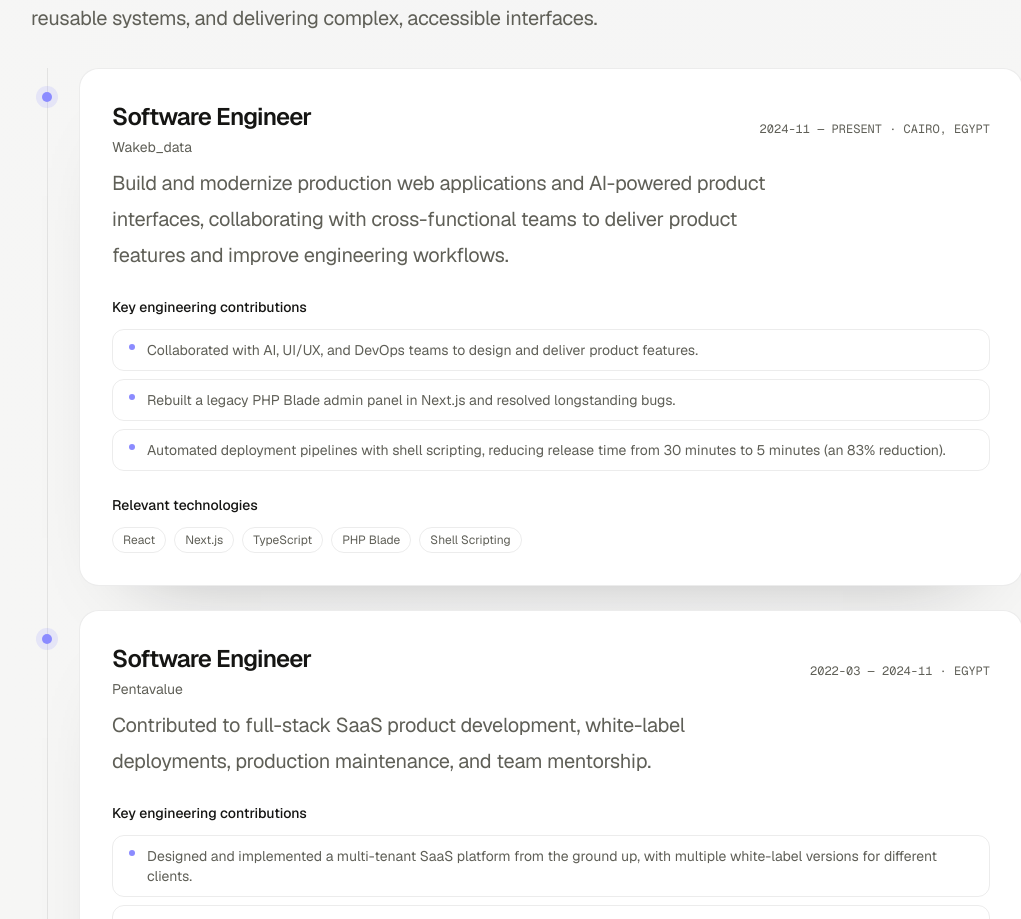
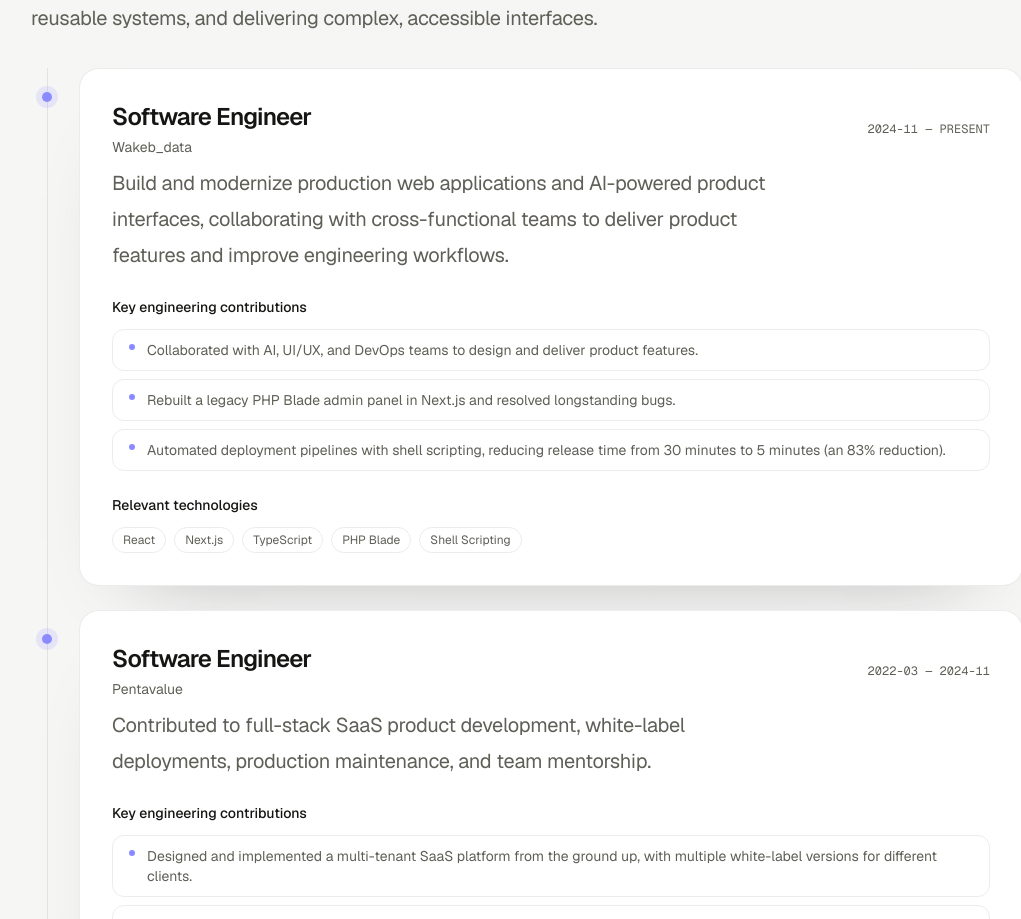
Before and after one commit to Mostafa-YMS/Portfolio, a Next.js app: page / in a window 1280 px wide. Shown: the part 3140-4059 px from the top of the page, without its empty margins (113-1134 px from the left). Built offline with nearby package versions, Linux system fonts and the light colour scheme; no server answers.

Commit message:
content: refine employment entries

```diff
--- a/src/content/experience.ts
+++ b/src/content/experience.ts
@@ -7,7 +7,6 @@ export const experiences: Experience[] = [
     role: "Software Engineer",
     startDate: "2024-11",
     current: true,
-    location: "Cairo, Egypt",
     summary:
       "Build and modernize production web applications and AI-powered product interfaces, collaborating with cross-functional teams to deliver product features and improve engineering workflows.",
     highlights: [
@@ -33,7 +32,6 @@ export const experiences: Experience[] = [
     startDate: "2022-03",
     endDate: "2024-11",
     current: false,
-    location: "Egypt",
     summary:
       "Contributed to full-stack SaaS product development, white-label deployments, production maintenance, and team mentorship.",
     highlights: [
```
